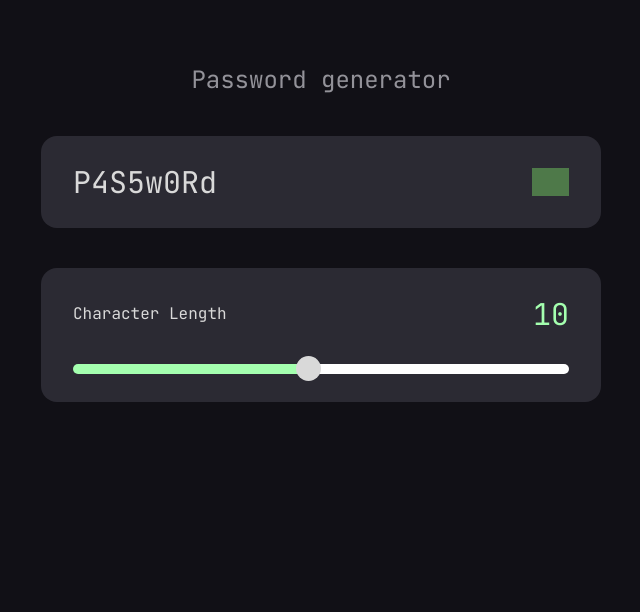
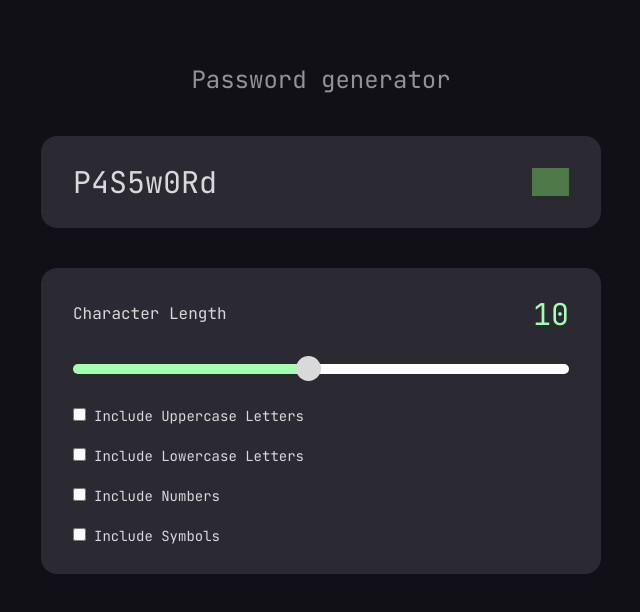
Before and after one commit to Ahm3tJ4f/vite-password-generator, a React (Vite) app: page / in a window 1280 px wide. Shown: the top 612 px of the page, without its empty margins (319-959 px from the left). Built offline with nearby package versions, Linux system fonts and the light colour scheme; grey boxes are pictures that could not be loaded.

Commit message:
add checkboxes

```diff
--- /dev/null
+++ b/src/Checkbox.tsx
@@ -0,0 +1,16 @@
+/* eslint-disable react/prop-types */
+interface Props {
+  id: string;
+  label: string;
+}
+
+const Checkbox: React.FC<Props> = ({ id, label }) => {
+  return (
+    <div className="space-x-2 text-sm">
+      <input type="checkbox" id={id} name={id} />
+      <label htmlFor={id}>{label}</label>
+    </div>
+  );
+};
+
+export default Checkbox;
--- a/src/PasswordSettings.tsx
+++ b/src/PasswordSettings.tsx
@@ -1,6 +1,6 @@
 import { useState } from "react";
 import styled from "styled-components";
-
+import Checkbox from "./Checkbox";
 const StyledRange = styled.input<any>`
   &::-webkit-slider-runnable-track {
     width: 100%;
@@ -44,6 +44,12 @@ const PasswordSettings = () => {
         max={20}
         min={1}
       />
+      <div className="flex flex-col items-start space-y-5">
+        <Checkbox id="uppercase" label="Include Uppercase Letters" />
+        <Checkbox id="lowercase" label="Include Lowercase Letters" />
+        <Checkbox id="numbers" label="Include Numbers" />
+        <Checkbox id="symbols" label="Include Symbols" />
+      </div>
     </form>
   );
 };
--- a/src/styles/index.css
+++ b/src/styles/index.css
@@ -1,8 +1,8 @@
 /* Jetbrains Mono Google Fonts */
 @import url('https://fonts.googleapis.com/css2?family=JetBrains+Mono:ital,wght@0,100;0,200;0,300;0,400;0,500;0,600;0,700;0,800;1,100;1,200;1,300;1,400;1,500;1,600;1,700;1,800&display=swap');
-@import "./range-slider";
+/* @import "./range-slider";
 @import "./range-slider__thumb";
-@import "./range-slider__track";
+@import "./range-slider__track"; */
 
 @tailwind base;
 @tailwind components;
@@ -22,3 +22,42 @@ body {
 .contentBox{
     @apply  flex rounded-2xl w-[35rem]  bg-[#2B2A33] px-8 py-7;
 }
+
+input[type=range]::-webkit-slider-thumb {
+  height: 25px;
+  width: 25px;
+  border-radius: 50%;
+  background: #D9D9D9;
+  cursor: pointer;
+  margin-top: -8px;
+  transition: all 50ms ease-in;
+}
+
+
+input[type=range]:active::-webkit-slider-thumb {
+  background: #979797;
+}
+
+input[type=range] {
+  -webkit-appearance: none;
+  appearance: none;
+  width: 100%;
+  background: transparent;
+}
+
+input[type=range]::-webkit-slider-thumb {
+  -webkit-appearance: none;
+  appearance: none;
+}
+
+input[type=range]:focus {
+  outline: none; }
+
+input[type=range]::-ms-track {
+  width: 100%;
+  cursor: pointer;
+
+  background: transparent;
+  border-color: transparent;
+  color: transparent;
+}
--- a/src/styles/range-slider.css
+++ /dev/null
@@ -1,23 +0,0 @@
-input[type=range] {
-  -webkit-appearance: none;
-  appearance: none;
-  width: 100%;
-  background: transparent;
-}
-
-input[type=range]::-webkit-slider-thumb {
-  -webkit-appearance: none;
-  appearance: none;
-}
-
-input[type=range]:focus {
-  outline: none; }
-
-input[type=range]::-ms-track {
-  width: 100%;
-  cursor: pointer;
-
-  background: transparent;
-  border-color: transparent;
-  color: transparent;
-}
--- a/src/styles/range-slider__thumb.css
+++ /dev/null
@@ -1,14 +0,0 @@
-input[type=range]::-webkit-slider-thumb {
-  height: 25px;
-  width: 25px;
-  border-radius: 50%;
-  background: #D9D9D9;
-  cursor: pointer;
-  margin-top: -8px;
-  transition: all 50ms ease-in;
-}
-
-
-input[type=range]:active::-webkit-slider-thumb {
-  background: #979797;
-}
```
Also changed, not shown: src/styles/range-slider__track.css (deleted, +0 -13 lines).
